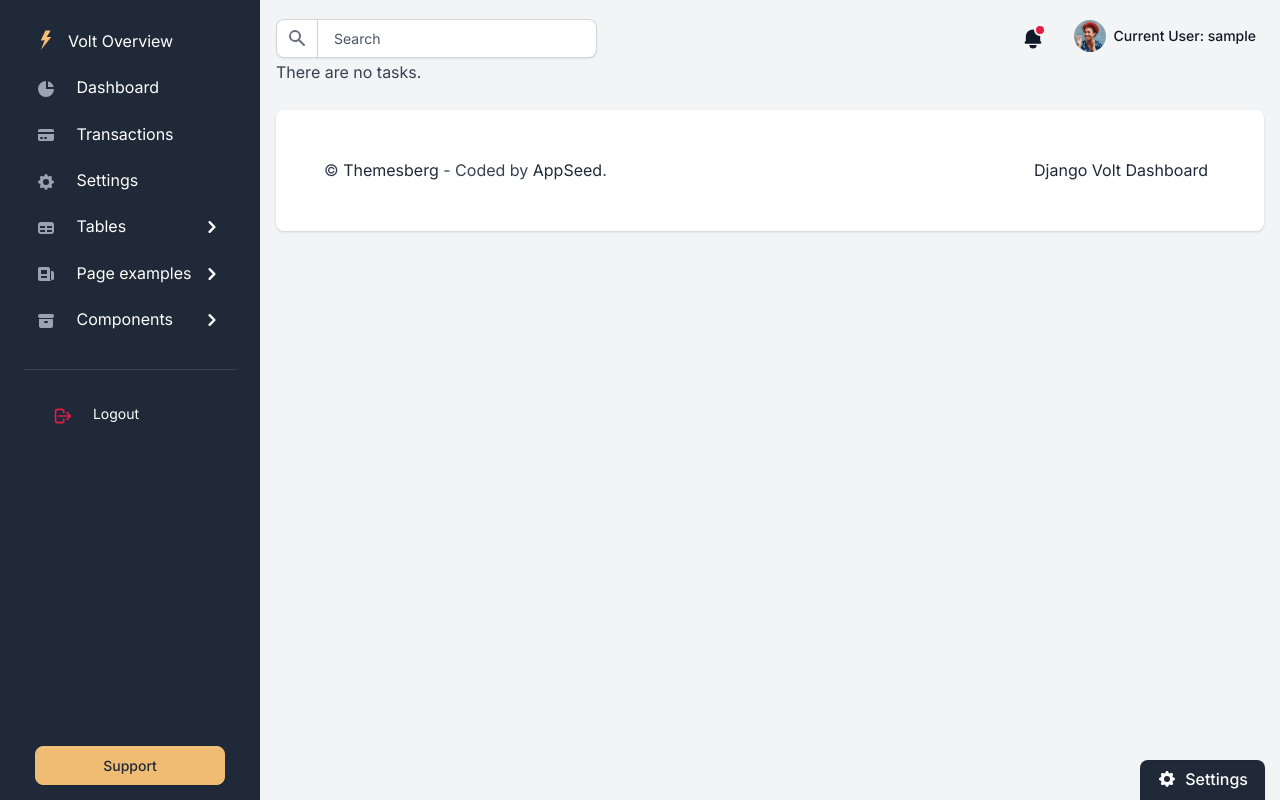
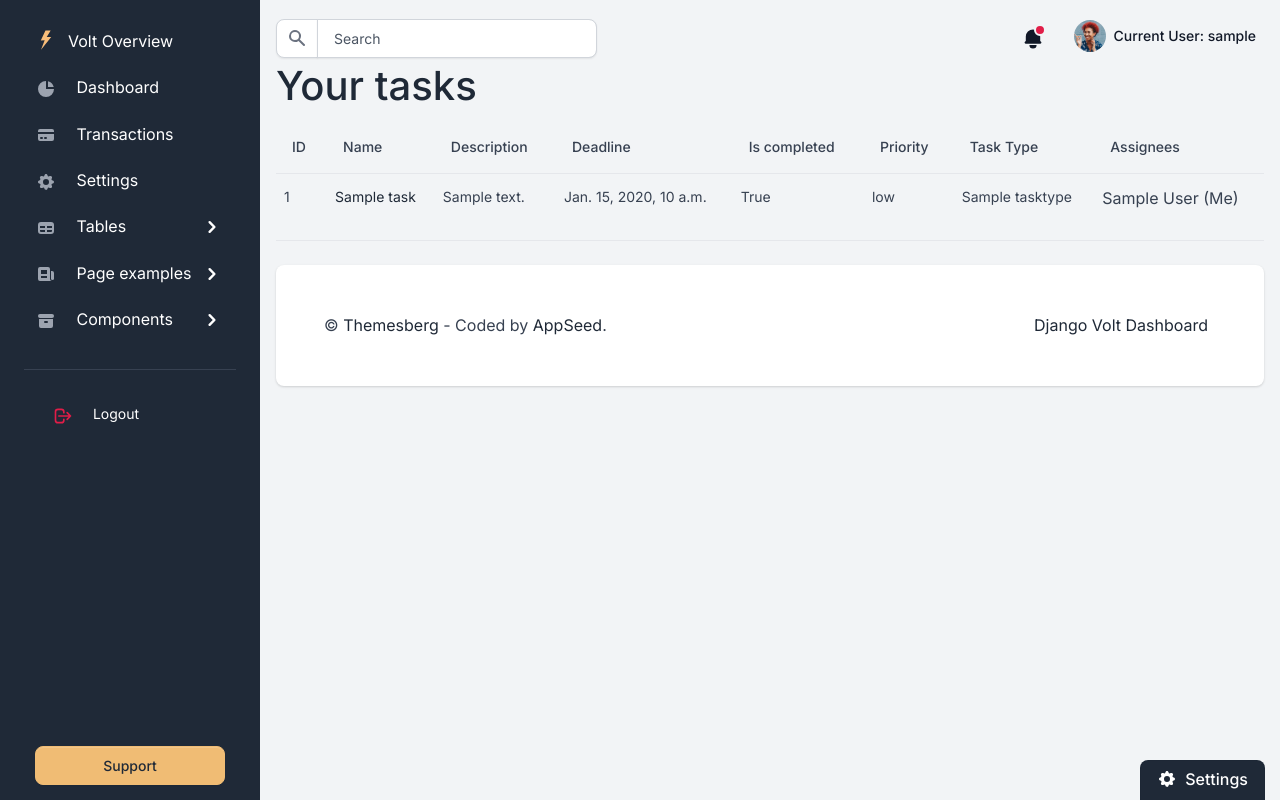
Before and after one commit to anrozhna/task-manager, a Django app: page / in a window 1280 px wide. Run offline with Django 5.2, Linux system fonts and the light colour scheme; a user stored in the database is signed in; tables that the repository leaves empty hold one stand-in row (values such as "Sample post"); some libraries are stand-ins or nearby versions.

Commit message:
update index.html with template

```diff
--- a/templates/planner/index.html
+++ b/templates/planner/index.html
@@ -1,7 +1,7 @@
 {% extends "base.html" %}
 
 {% block content %}
- {% if tasks %}
+  {% if task_list %}
     <h1>Your tasks</h1>
     <table class="table">
       <tr>
@@ -14,7 +14,8 @@
         <th>Task Type</th>
         <th>Assignees</th>
       </tr>
-      {% for task in tasks %}
+      {% for task in task_list %}
+        {% if user in task.assignees.all %}
           <tr>
             <td>{{ task.id }}</td>
             <td><a href="#">{{ task.name }}</a></td>
@@ -25,10 +26,13 @@
             <td>{{ task.task_type }}</td>
             <td>
               {% for assignee in task.assignees.all %}
-              <p>{{ assignee.first_name }} {{ assignee.last_name }}</p>
+                <p>
+                  {{ assignee.first_name }} {{ assignee.last_name }} {% if assignee == user %} (Me){% endif %}
+                </p>
               {% endfor %}
             </td>
           </tr>
+        {% endif %}
       {% endfor %}
 
     </table>
```
Lines whose indentation alone changed are shown as unchanged.
